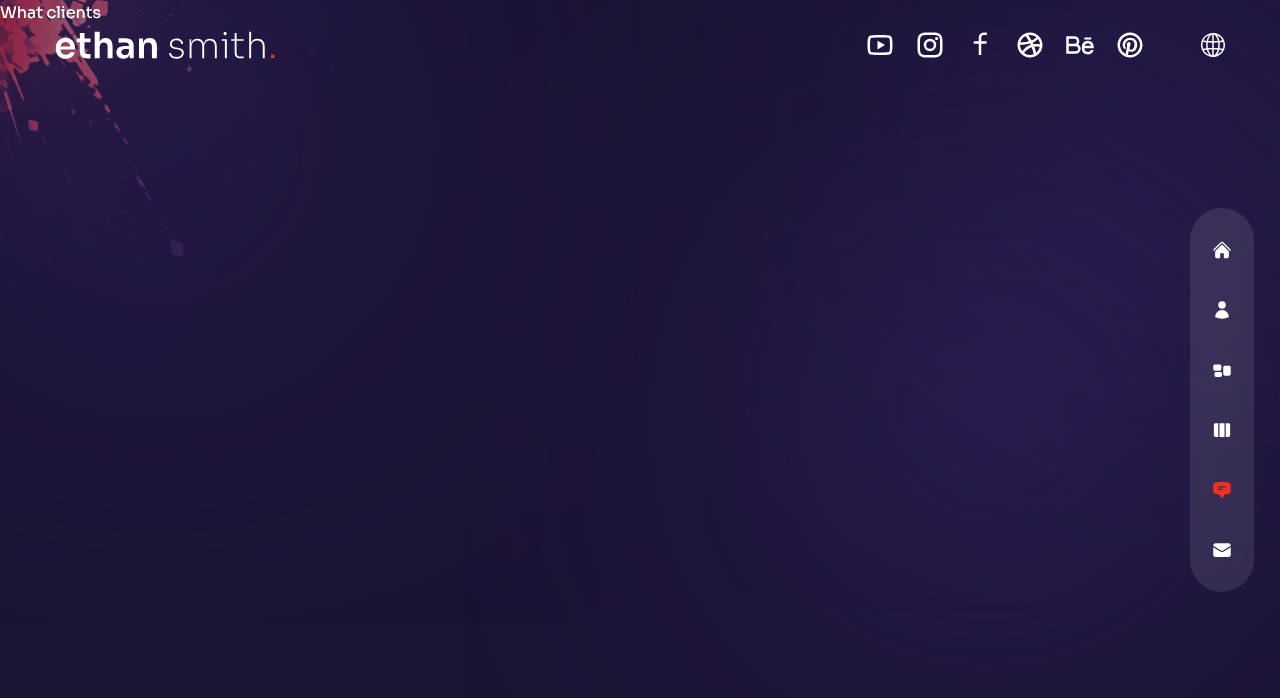
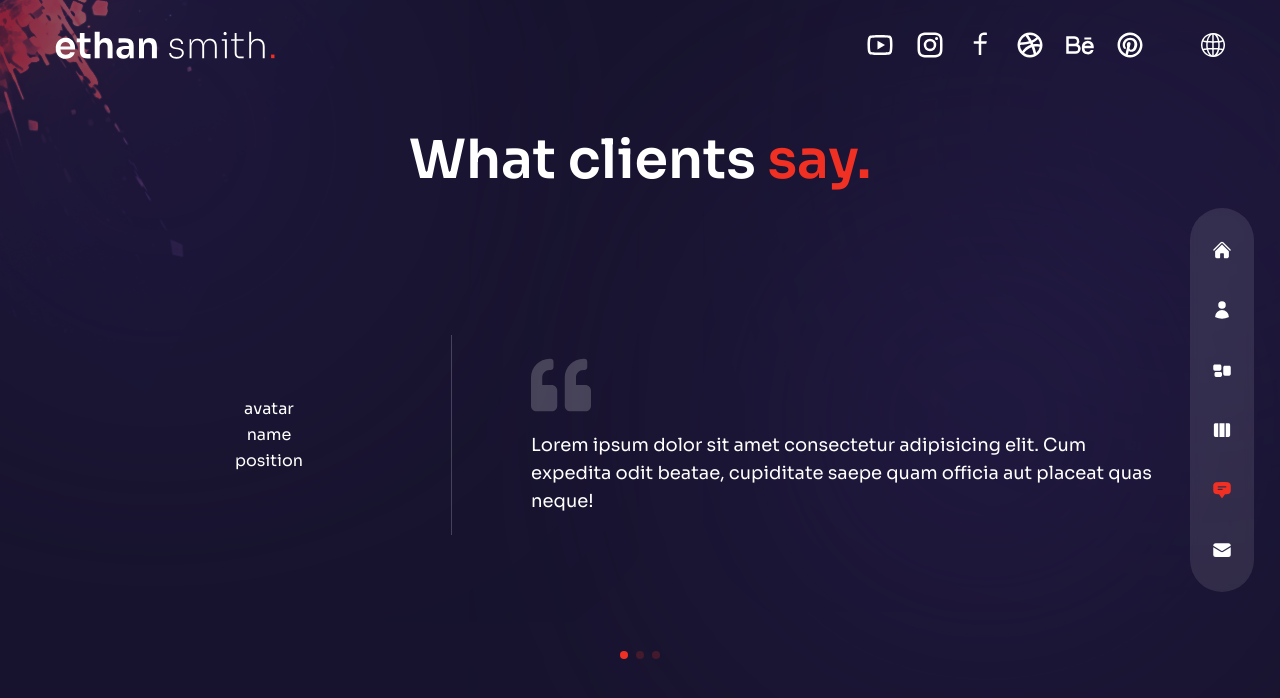
Before and after one commit to MirosBL45/studio_rakita, a Next.js app: page /testimonials in a window 1280 px wide. Shown: the top 698 px of the page. Built offline with nearby package versions, Linux system fonts and the light colour scheme.

Commit message:
doing testimonials

```diff
--- a/components/TestimonialSlider.jsx
+++ b/components/TestimonialSlider.jsx
@@ -1,6 +1,6 @@
 import { testimonialData } from "../data/testimonialData";
 // icon
-import { BsArrowRight } from "react-icons/bs";
+import { FaQuoteLeft } from "react-icons/fa";
 
 // next image
 import Image from "next/image";
@@ -28,9 +28,9 @@ function TestimonialSlider() {
     >
       {testimonialData.map((person, slideIndex) => (
         <SwiperSlide key={slideIndex}>
-          <div>
+          <div className="flex flex-col items-center md:flex-row gap-x-8 h-full px-16">
             {/* avatar, name, position */}
-            <div>
+            <div className="w-full max-w-[300px] flex flex-col xl:justify-center items-center relative mx-auto xl:mx-0">
               <div>
                 {/* avatar */}
                 <div>avatar</div>
@@ -41,7 +41,16 @@ function TestimonialSlider() {
               </div>
             </div>
             {/* quote & message */}
-            <div>quote & message</div>
+            <div className="flex-1 flex flex-col justify-center before:w-[1px] xl:before:bg-white/20 xl:before:absolute xl:before:left-0 xl:before:h-[200px] relative xl:pl-20">
+              {/* quote icon */}
+              <div className="mb-4">
+                <FaQuoteLeft className="text-4xl xl:text-6xl text-white/20 mx-auto md:mx-0" />
+              </div>
+              {/* message */}
+              <div className="xl:text-lg text-center md:text-left">
+                {person.message}
+              </div>
+            </div>
           </div>
         </SwiperSlide>
       ))}
--- a/pages/about/index.jsx
+++ b/pages/about/index.jsx
@@ -1,18 +1,18 @@
-import { aboutData } from '../../data/aboutData';
-import { useState } from 'react';
+import { aboutData } from "../../data/aboutData";
+import { useState } from "react";
 
 // components
-import Avatar from '../../components/Avatar';
-import Circles from '../../components/Circles';
+import Avatar from "../../components/Avatar";
+import Circles from "../../components/Circles";
 
 // framer motion
-import { motion } from 'framer-motion';
-import { fadeIn } from '../../variants';
+import { motion } from "framer-motion";
+import { fadeIn } from "../../variants";
 
 // counter
-import CountUp from 'react-countup';
+import CountUp from "react-countup";
 
-import { useLanguage } from '../../components/LanguageContext';
+import { useLanguage } from "../../components/LanguageContext";
 
 function About() {
   const { language } = useLanguage();
@@ -23,7 +23,7 @@ function About() {
       <Circles />
       {/* avatar img */}
       <motion.div
-        variants={fadeIn('right', 0.2)}
+        variants={fadeIn("right", 0.2)}
         initial="hidden"
         animate="show"
         exit="hidden"
@@ -35,26 +35,24 @@ function About() {
         {/* text part */}
         <div className="flex-1 flex flex-col justify-center">
           <motion.h2
-            variants={fadeIn('right', 0.2)}
+            variants={fadeIn("right", 0.2)}
             initial="hidden"
             animate="show"
             exit="hidden"
             className="text-xl mb-3 md:h2"
           >
-            {language === 'eng' ? (
+            {language === "eng" ? (
               <div>
-                Captivating <span className="text-accent">stories</span> birth
-                magnificent designs.
+                Captivating <span className="text-accent">stories</span> birth magnificent designs.
               </div>
             ) : (
               <div>
-                Pravljenje <span className="text-accent">sjajnih</span> prica o
-                vidu.
+                Pravljenje <span className="text-accent">sjajnih</span> prica o snimanju.
               </div>
             )}
           </motion.h2>
           <motion.p
-            variants={fadeIn('right', 0.4)}
+            variants={fadeIn("right", 0.4)}
             initial="hidden"
             animate="show"
             exit="hidden"
@@ -66,7 +64,7 @@ function About() {
           </motion.p>
           {/* counters */}
           <motion.div
-            variants={fadeIn('right', 0.6)}
+            variants={fadeIn("right", 0.6)}
             initial="hidden"
             animate="show"
             exit="hidden"
@@ -114,7 +112,7 @@ function About() {
         </div>
         {/* info - cards in about section */}
         <motion.div
-          variants={fadeIn('left', 0.4)}
+          variants={fadeIn("left", 0.4)}
           initial="hidden"
           animate="show"
           exit="hidden"
@@ -129,7 +127,7 @@ function About() {
                 key={itemIndex}
                 className={`${
                   mainIndex === itemIndex &&
-                  'text-accent after:w-[100%] after:bg-accent after:transition-all after:duration-300'
+                  "text-accent after:w-[100%] after:bg-accent after:transition-all after:duration-300"
                 } cursor-pointer capitalize xl:text-lg relative after:w-8 after:h-[2px] after:bg-white after:absolute after:-bottom-1 after:left-0`}
                 onClick={() => {
                   setMainIndex(itemIndex);
--- a/pages/testimonials/index.jsx
+++ b/pages/testimonials/index.jsx
@@ -3,9 +3,16 @@ import TestimonialSlider from "../../components/TestimonialSlider";
 
 function Testimonials() {
   return (
-    <div>
-      <div>
-        <h2>What clients</h2>
+    <div className="h-full bg-primary/30 py-32 text-center">
+      <div className="container mx-auto h-full flex flex-col justify-center">
+        {/* title */}
+        <h2 className="h2 mb-8 xl:mb-0">
+          What clients <span className="text-accent">say.</span>
+        </h2>
+        {/* slider */}
+        <div>
+          <TestimonialSlider />
+        </div>
       </div>
     </div>
   );
```
